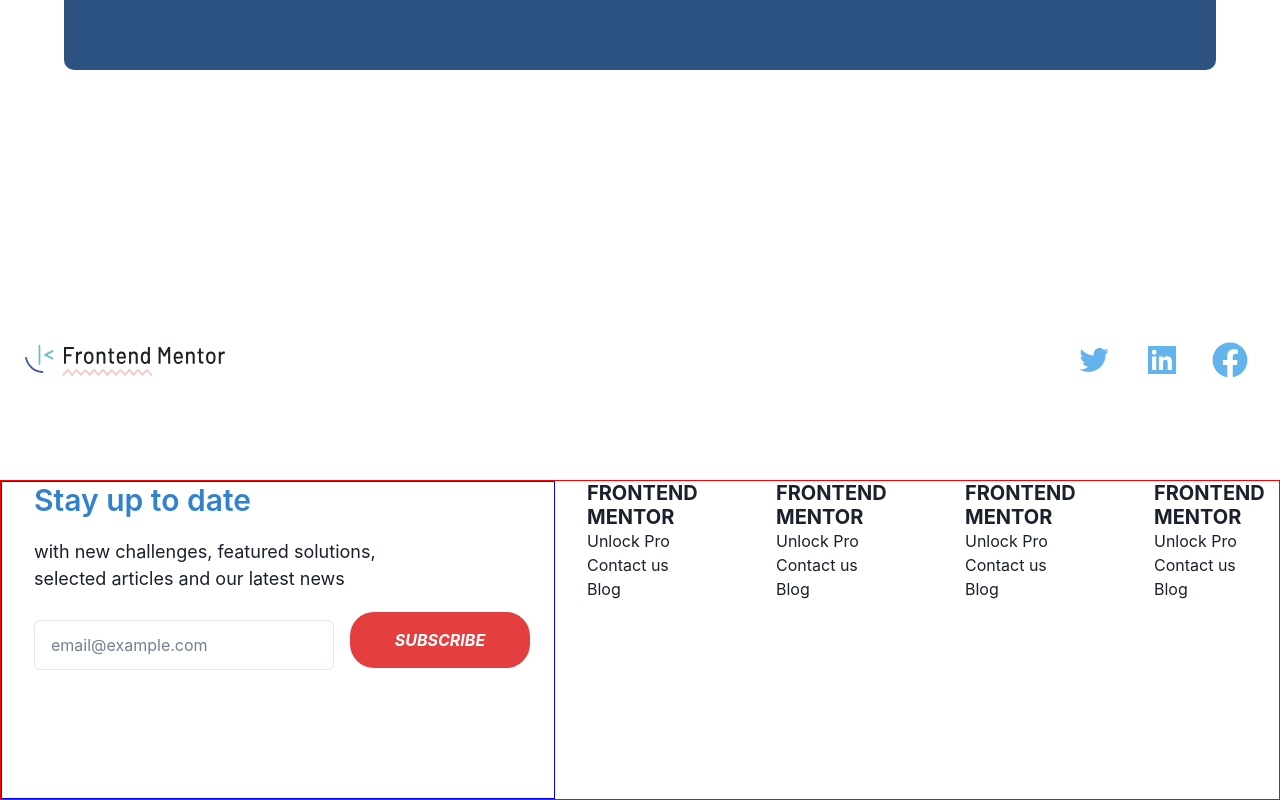
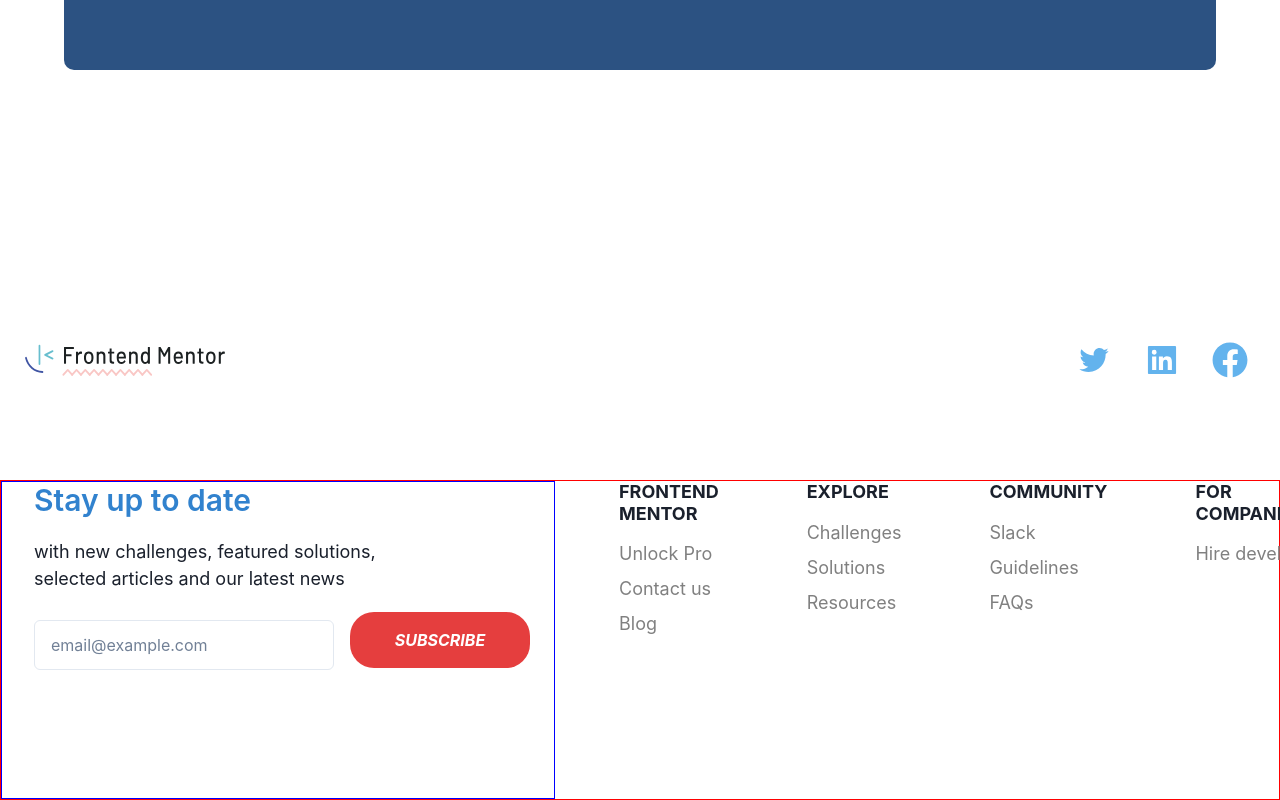
Before and after one commit to uluisik/frontend-mentor, a React (Create React App) app: page /challenges in a window 1280 px wide. Shown: the part 4127-4927 px from the top of the page. Built offline with nearby package versions, Linux system fonts and the light colour scheme.

Commit message:
improve article card

```diff
--- a/src/App.tsx
+++ b/src/App.tsx
@@ -1,5 +1,5 @@
 import { ChakraProvider, theme } from "@chakra-ui/react";
-import Article from "./components/Article";
+import Article from "./components/Articlee/Article";
 import Aside from "./components/Aside";
 import Header from "./components/Header/Header";
 
--- a/src/components/Article.tsx
+++ b/src/components/Articlee/Article.tsx
@@ -1,5 +1,24 @@
 import { Flex, Heading, Input, Text } from "@chakra-ui/react";
-import React from "react";
+import ArticleCard from "./ArticleCard";
+
+const ARTICLE_ITEMS = [
+  {
+    title: "FRONTEND MENTOR",
+    a: ["Unlock Pro", "Contact us", "Blog"],
+  },
+  {
+    title: "EXPLORE",
+    a: ["Challenges", "Solutions", "Resources"],
+  },
+  {
+    title: "COMMUNITY",
+    a: ["Slack", "Guidelines", "FAQs"],
+  },
+  {
+    title: "FOR COMPANIES",
+    a: ["Hire developers"],
+  },
+];
 
 function Article() {
   return (
@@ -47,31 +66,10 @@
           </Flex>
         </Flex>
       </Flex>
-      <Flex gap="16">
-        <Flex ml="8" flexDirection="column">
-          <Heading fontSize="xl">FRONTEND MENTOR</Heading>
-          <Text>Unlock Pro</Text>
-          <Text>Contact us</Text>
-          <Text>Blog</Text>
-        </Flex>
-        <Flex flexDirection="column">
-          <Heading fontSize="xl">FRONTEND MENTOR</Heading>
-          <Text>Unlock Pro</Text>
-          <Text>Contact us</Text>
-          <Text>Blog</Text>
-        </Flex>
-        <Flex flexDirection="column">
-          <Heading fontSize="xl">FRONTEND MENTOR</Heading>
-          <Text>Unlock Pro</Text>
-          <Text>Contact us</Text>
-          <Text>Blog</Text>
-        </Flex>
-        <Flex flexDirection="column">
-          <Heading fontSize="xl">FRONTEND MENTOR</Heading>
-          <Text>Unlock Pro</Text>
-          <Text>Contact us</Text>
-          <Text>Blog</Text>
-        </Flex>
+      <Flex>
+        {ARTICLE_ITEMS.map((item) => (
+          <ArticleCard key={item.title} title={item.title} a={item.a} />
+        ))}
       </Flex>
     </Flex>
   );
--- /dev/null
+++ b/src/components/Articlee/ArticleCard.tsx
@@ -0,0 +1,28 @@
+import { Flex, Heading, Text } from "@chakra-ui/react";
+type ArticleProps = {
+  title: string;
+  a: string[];
+};
+function ArticleCard({ title, a }: ArticleProps) {
+  return (
+    <Flex ml="16" mr="6" flexDirection="column">
+      <Heading fontSize="lg" mb="4">
+        {title}
+      </Heading>
+      {a.map((item) => (
+        <Text
+          _hover={{ borderBottom: "1px solid gray" }}
+          cursor="pointer"
+          fontSize="18px"
+          color="gray"
+          mb="2"
+          w="-webkit-max-content"
+        >
+          {item}
+        </Text>
+      ))}
+    </Flex>
+  );
+}
+
+export default ArticleCard;
--- a/src/components/Challenges/ChallengeItemCard.tsx
+++ b/src/components/Challenges/ChallengeItemCard.tsx
@@ -1,5 +1,4 @@
 import { Flex, Heading, Image, Spacer, Text } from "@chakra-ui/react";
-import React from "react";
 
 type BoxProps = {
   image: any;
--- a/src/components/Header/HeaderItemCard.tsx
+++ b/src/components/Header/HeaderItemCard.tsx
@@ -1,5 +1,4 @@
 import { Text } from "@chakra-ui/react";
-import React from "react";
 
 function HeaderItemCard({ text }: { text: string }) {
   return (
```
